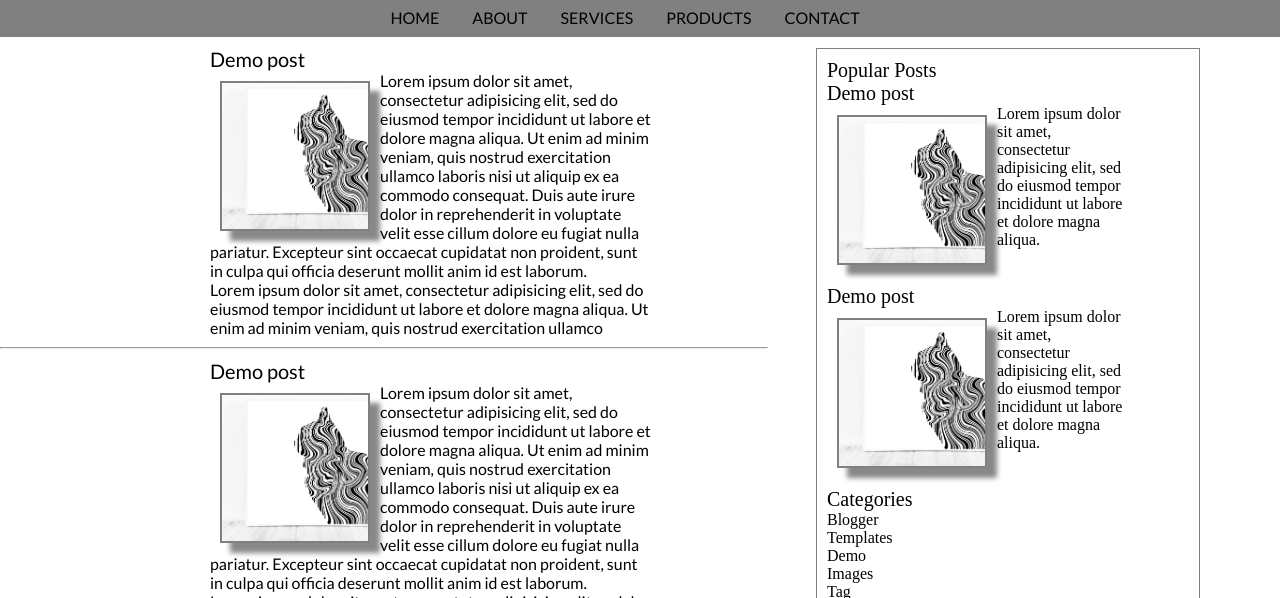
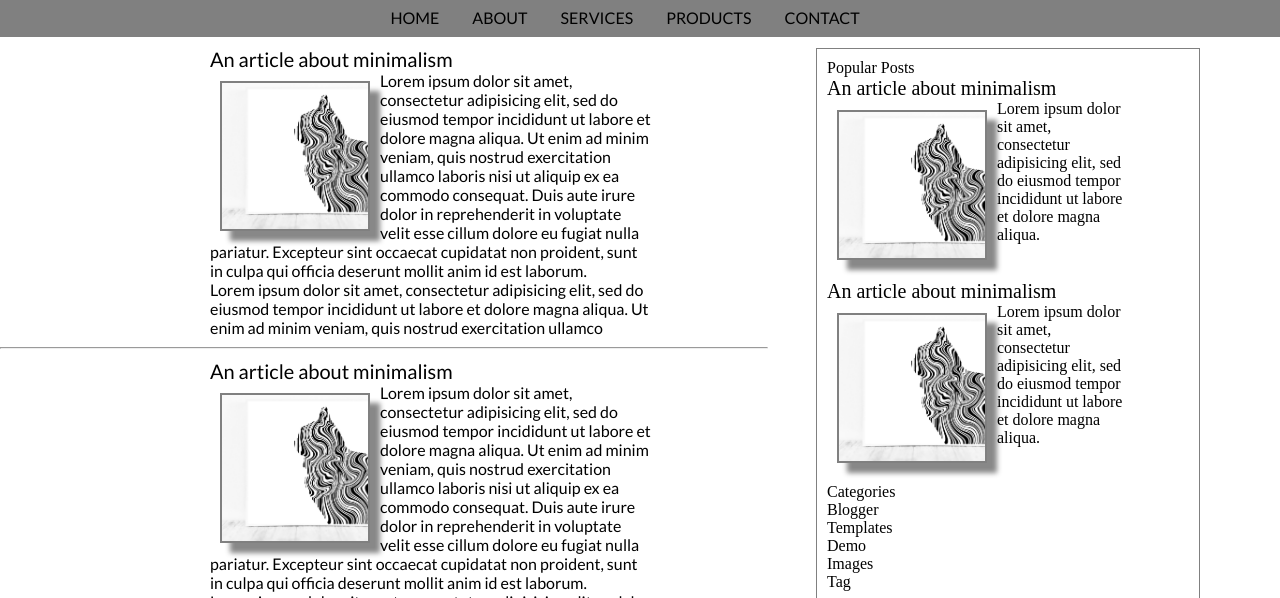
Before and after one commit to jamesdcmendoza/b3nc-mendoza-james, a plain HTML site: page mod02-15/index.html in a window 1280 px wide. Shown: the part 202-800 px from the top of the page. Drawn offline with Linux system fonts and the light colour scheme.

Commit message:
Website template coding activity

```diff
--- a/mod02-15/css/style.css
+++ b/mod02-15/css/style.css
@@ -86,8 +86,10 @@ li a {
 	box-shadow: 10px 10px 5px #888888;
 }
 
-.itemname {
+.itemname a {
 	font-size: 20px;
+	text-decoration: none;
+	color: black;
 }
 
 .sidebar {
--- a/mod02-15/index.html
+++ b/mod02-15/index.html
@@ -33,7 +33,7 @@
 
 		<div class="itemsection">
 			<div class="items">
-				<div class="itemname">Demo post</div>
+				<div class="itemname"><a href="#">An article about minimalism</a></div>
 				<div class="itemphoto"></div>
 				<p>Lorem ipsum dolor sit amet, consectetur adipisicing elit, sed do eiusmod
 				tempor incididunt ut labore et dolore magna aliqua. Ut enim ad minim veniam,
@@ -51,7 +51,7 @@
 			<hr>
 
 			<div class="items">
-				<div class="itemname">Demo post</div>
+				<div class="itemname"><a href="#">An article about minimalism</a></div>
 				<div class="itemphoto"></div>
 				<p>Lorem ipsum dolor sit amet, consectetur adipisicing elit, sed do eiusmod
 				tempor incididunt ut labore et dolore magna aliqua. Ut enim ad minim veniam,
@@ -69,7 +69,7 @@
 			<hr>
 
 			<div class="items">
-				<div class="itemname">Demo post</div>
+				<div class="itemname"><a href="#">An article about minimalism</a></div>
 				<div class="itemphoto"></div>
 				<p>Lorem ipsum dolor sit amet, consectetur adipisicing elit, sed do eiusmod
 				tempor incididunt ut labore et dolore magna aliqua. Ut enim ad minim veniam,
@@ -90,14 +90,14 @@
 
 			<div class="sidebar clear">
 				<div class="popular"><span class="itemname">Popular Posts</span>
-					<div class="itemname">Demo post</div>
+					<div class="itemname"><a href="#">An article about minimalism</a></div>
 					<div class="itemphoto"></div>
 					<p>Lorem ipsum dolor sit amet, consectetur adipisicing elit, sed do eiusmod
 					tempor incididunt ut labore et dolore magna aliqua.</p>
 
 					<br><br>
 
-					<div class="itemname">Demo post</div>
+					<div class="itemname"><a href="#">An article about minimalism</a></div>
 					<div class="itemphoto"></div>
 					<p>Lorem ipsum dolor sit amet, consectetur adipisicing elit, sed do eiusmod
 					tempor incididunt ut labore et dolore magna aliqua.</p>
```
